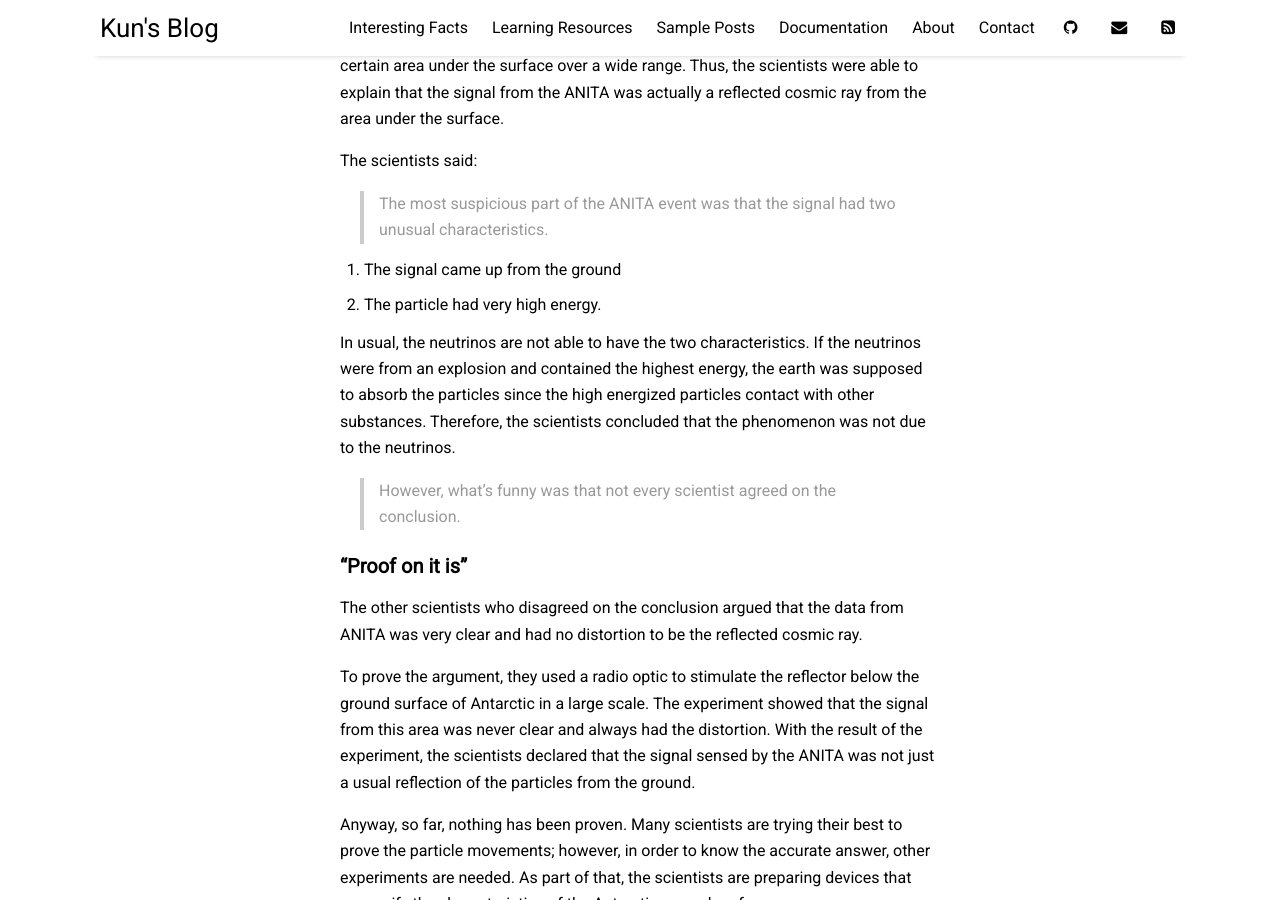
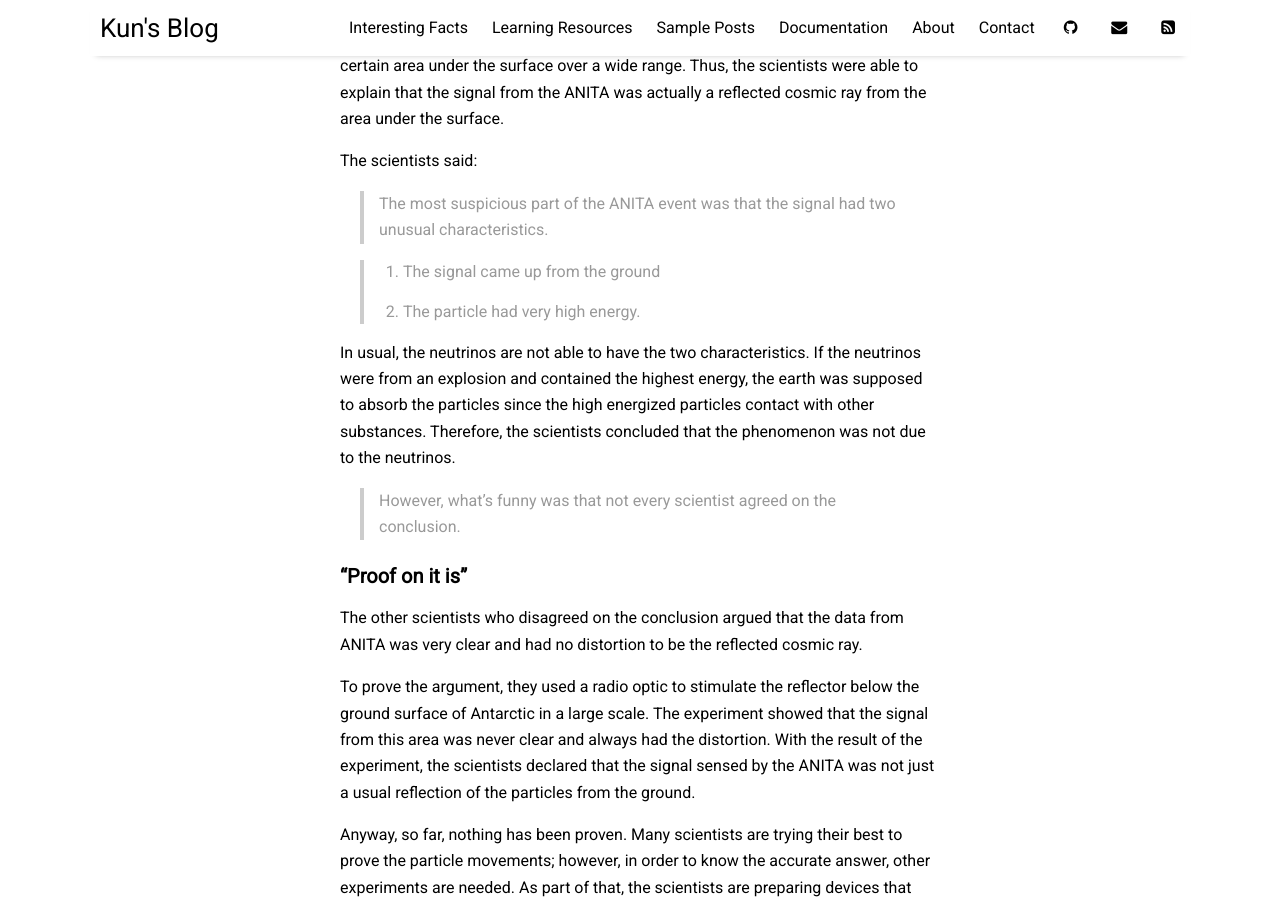
Before and after one commit to kun-w-lee/blog, a Jekyll site: the page built from _posts/2020-08-19-test.md, in a window 1280 px wide and 900 px high, scrolled down 1928 px. Built offline with Jekyll 4.4.1, drawn with Linux system fonts in a browser that asks for light colours; nearby versions of some CDN libraries.

```diff
--- a/_posts/2020-08-19-test.md
+++ b/_posts/2020-08-19-test.md
@@ -44,8 +44,8 @@ The scientists said:
 
 > The most suspicious part of the ANITA event was that the signal had two unusual characteristics.
 
-1.  The signal came up from the ground
-2.  The particle had very high energy.
+> 1.  The signal came up from the ground
+> 2.  The particle had very high energy.
 
 In usual, the neutrinos are not able to have the two characteristics. If the neutrinos were from an explosion and contained the highest energy, the earth was supposed to absorb the particles since the high energized particles contact with other substances. Therefore, the scientists concluded that the phenomenon was not due to the neutrinos.
 
```
